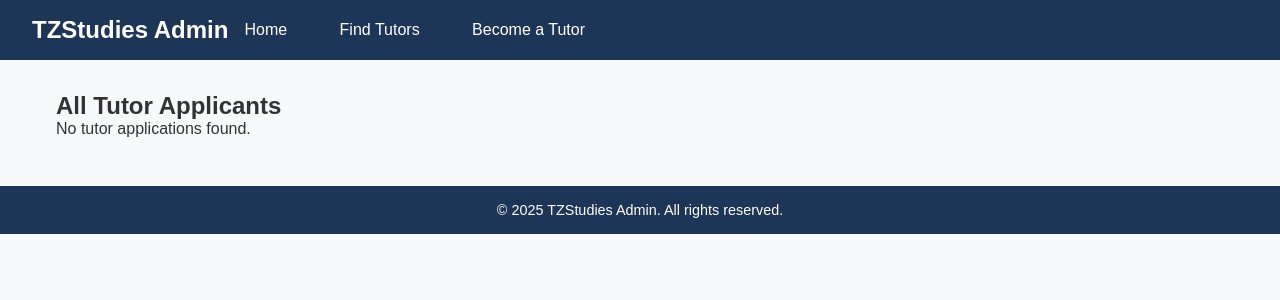
After one commit to KevinShilla/tzstudies, a Flask app: page /admin_applicants in a window 1280 px wide. The commit adds this page. Shown: the top 300 px of the page. Run offline with Flask 3, Linux system fonts and the light colour scheme.

Commit message:
Re-publish commit: update code for tzstudies

```diff
--- a/app.py
+++ b/app.py
@@ -205,5 +205,13 @@ def api_tutors():
         })
     return jsonify(tutor_list)
 
+@app.route('/admin_applicants')
+def admin_applicants():
+    # Query all tutor applications
+    tutors = TutorApplication.query.all()
+    # Pass the list of tutors to a template called 'admin_applicants.html'
+    return render_template('admin_applicants.html', tutors=tutors)
+
+
 if __name__ == '__main__':
     app.run(debug=True)
--- /dev/null
+++ b/templates/admin_applicants.html
@@ -0,0 +1,63 @@
+<!DOCTYPE html>
+<html lang="en">
+<head>
+  <meta charset="UTF-8">
+  <title>All Tutor Applicants</title>
+  <link rel="icon" href="{{ url_for('static', filename='tutors/tzstudies.png') }}" type="image/png">
+  <link rel="stylesheet" href="{{ url_for('static', filename='css/styles.css') }}">
+</head>
+<body>
+  <header class="navbar">
+    <div class="logo">
+      <h1>TZStudies Admin</h1>
+    </div>
+    <nav>
+      <a href="/" class="nav-link">Home</a>
+      <a href="/tutors" class="nav-link">Find Tutors</a>
+      <a href="/become_tutor" class="nav-link">Become a Tutor</a>
+    </nav>
+  </header>
+
+  <main class="container">
+    <h2>All Tutor Applicants</h2>
+    {% if tutors %}
+      <table style="width: 100%; border-collapse: collapse; margin-top: 20px;">
+        <thead>
+          <tr>
+            <th style="border: 1px solid #ddd; padding: 8px;">ID</th>
+            <th style="border: 1px solid #ddd; padding: 8px;">Name</th>
+            <th style="border: 1px solid #ddd; padding: 8px;">Location</th>
+            <th style="border: 1px solid #ddd; padding: 8px;">School</th>
+            <th style="border: 1px solid #ddd; padding: 8px;">Hourly Rate</th>
+            <th style="border: 1px solid #ddd; padding: 8px;">Experience</th>
+            <th style="border: 1px solid #ddd; padding: 8px;">Classes Taught</th>
+            <th style="border: 1px solid #ddd; padding: 8px;">Phone</th>
+            <th style="border: 1px solid #ddd; padding: 8px;">Email</th>
+          </tr>
+        </thead>
+        <tbody>
+          {% for tutor in tutors %}
+          <tr>
+            <td style="border: 1px solid #ddd; padding: 8px;">{{ tutor.id }}</td>
+            <td style="border: 1px solid #ddd; padding: 8px;">{{ tutor.name }}</td>
+            <td style="border: 1px solid #ddd; padding: 8px;">{{ tutor.location }}</td>
+            <td style="border: 1px solid #ddd; padding: 8px;">{{ tutor.school }}</td>
+            <td style="border: 1px solid #ddd; padding: 8px;">{{ tutor.hourly_rate }}</td>
+            <td style="border: 1px solid #ddd; padding: 8px;">{{ tutor.experience }}</td>
+            <td style="border: 1px solid #ddd; padding: 8px;">{{ tutor.classes_taught }}</td>
+            <td style="border: 1px solid #ddd; padding: 8px;">{{ tutor.phone }}</td>
+            <td style="border: 1px solid #ddd; padding: 8px;">{{ tutor.email }}</td>
+          </tr>
+          {% endfor %}
+        </tbody>
+      </table>
+    {% else %}
+      <p>No tutor applications found.</p>
+    {% endif %}
+  </main>
+
+  <footer class="footer">
+    <p>&copy; {{ current_year|default(2025) }} TZStudies Admin. All rights reserved.</p>
+  </footer>
+</body>
+</html>
--- a/templates/tutors.html
+++ b/templates/tutors.html
@@ -3,6 +3,7 @@
 <head>
   <meta charset="UTF-8">
   <title>Find a Tutor</title>
+  <link rel="icon" href="{{ url_for('static', filename='tutors/tzstudies.png') }}" type="image/png">
   <!-- Google Fonts (Poppins) and CSS -->
   <link rel="preconnect" href="https://fonts.googleapis.com">
   <link rel="preconnect" href="https://fonts.gstatic.com" crossorigin>
```
Also changed, not shown: templates/become_tutor.html (+5 -5 lines).
